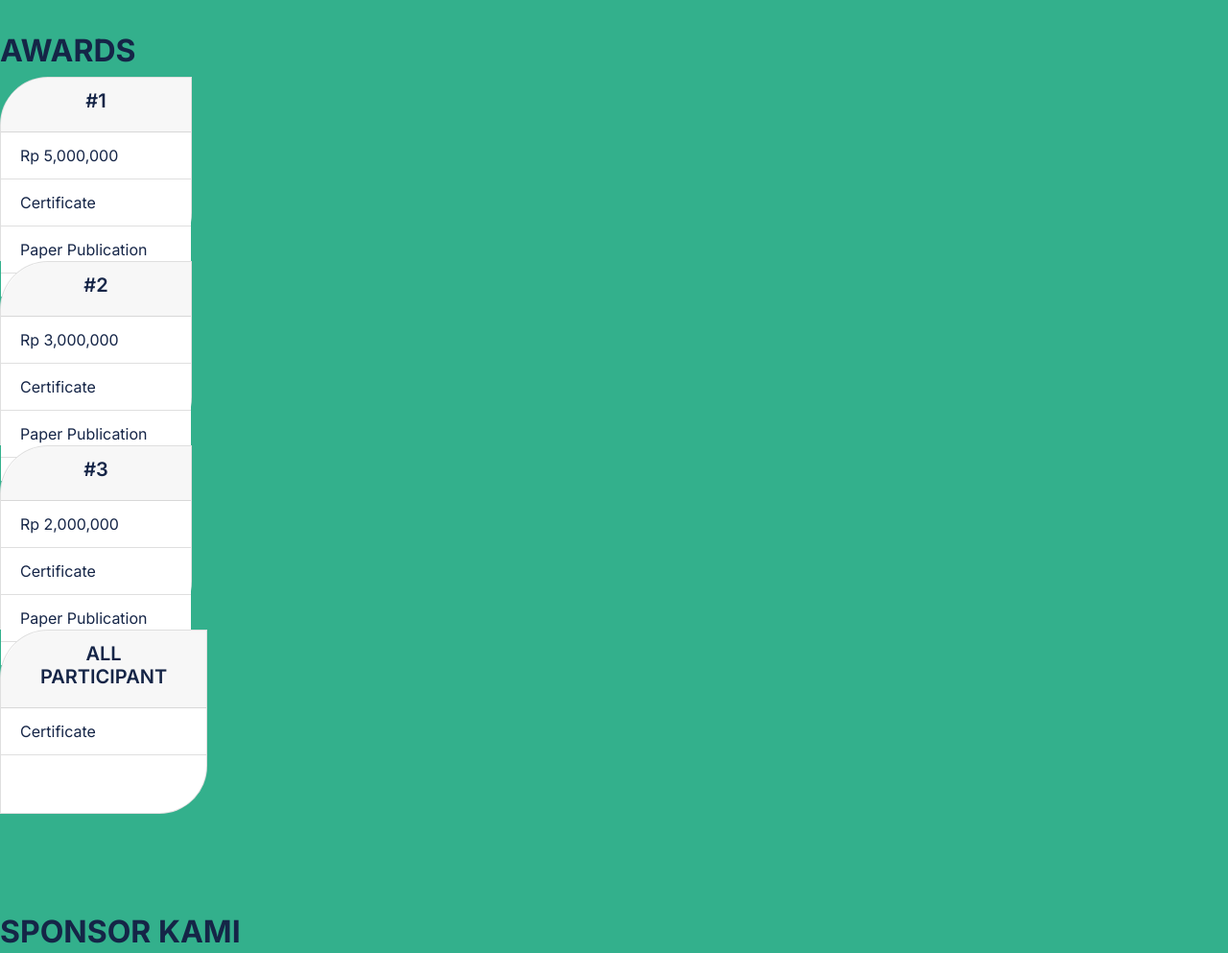
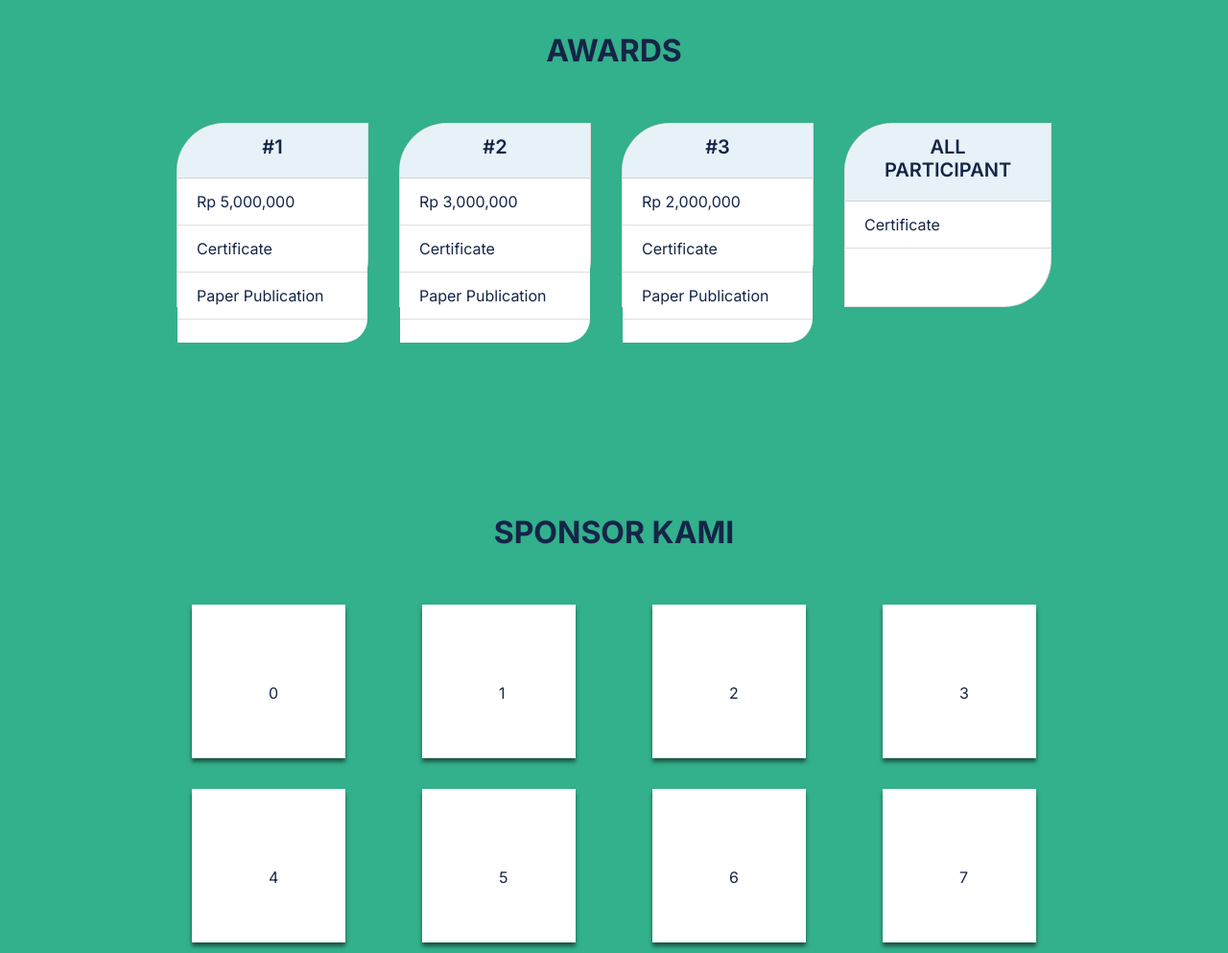
Before and after one commit to Fatechapp/Iberion, a plain HTML site: page index.html in a window 1280 px wide. Shown: the part 2980-3973 px from the top of the page at 96% size. Drawn offline with nearby package versions, Linux system fonts and the light colour scheme.

Commit message:
Update main-page-style.css

```diff
--- a/style/main-page-style.css
+++ b/style/main-page-style.css
@@ -468,6 +468,48 @@ header {
     padding: 3.25rem 0;
     color: var(--blue-accent);
 }
+.awards h1 {
+    text-align: center;
+    margin-bottom: 3.5rem;
+}
+.awards-leaderboard {
+    display: flex;
+    justify-content: center;
+    align-items: center;
+    gap: 2rem;
+}
+.awards-leaderboard .card {
+}
+.awards-leaderboard .card .card-header {
+    background: var(--blue-light);
+}
+
+
+/*SPONSOR*/
+.sponsor {
+    background: var(--green-main);
+    padding: 10.25rem 0;
+    color: var(--blue-accent);
+}
+.sponsor h1 {
+    text-align: center;
+    margin-bottom: 3.5rem;
+}
+.sponsor-upper-box {
+    display: flex;
+    justify-content: center;
+    align-items: center;
+    gap: 5rem;
+    margin-bottom: 2rem;
+}
+.sponsor-upper-box .box {
+    color: var(--blue-accent);
+    background: var(--white);
+    padding: 5rem;
+    box-shadow: 0px 4px 4px 0px rgba(0, 0, 0, 0.50);
+    width: 10rem;
+    height: 10rem;
+}
 
 /*En Mode*/
 
@@ -488,12 +530,7 @@ header {
     display: block;
 }
 
-/*SPONSOR*/
-.sponsor {
-    background: var(--green-main);
-    padding: 3.25rem 0;
-    color: var(--blue-accent);
-}
+
 
 /*Media Queries*/
 
```
